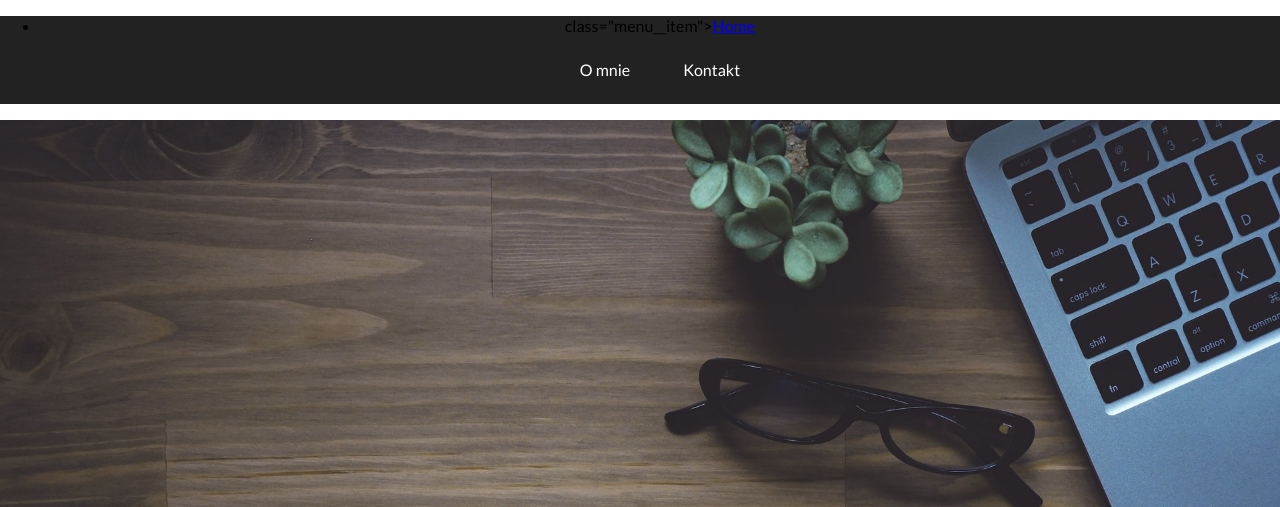
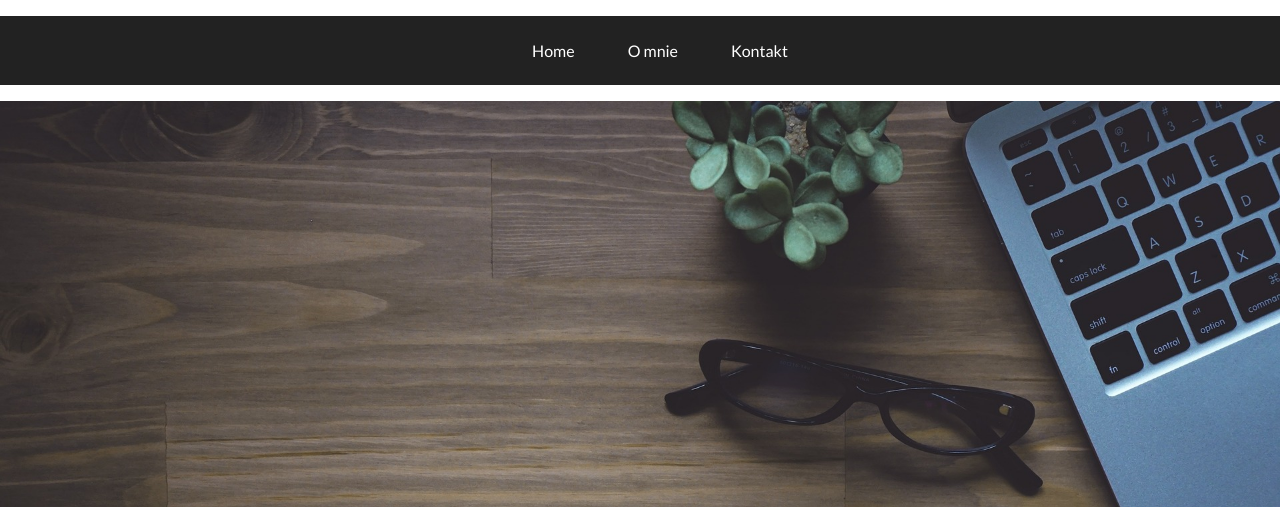
Before and after one commit to aleksandrahannum/html_podstawy, a plain HTML site: page projekt-do-poprawy/index.html in a window 1280 px wide. Shown: the top 507 px of the page. Drawn offline with Linux system fonts and the light colour scheme.

Commit message:
Poprawiono nagłówek

```diff
--- a/projekt-do-poprawy/index.html
+++ b/projekt-do-poprawy/index.html
@@ -12,7 +12,7 @@
 
   <nav class="menu">
     <ul>
-     <li>class="menu__item"><a href="#">Home</a></li>
+     <li class="menu__item"><a href="#">Home</a></li>
      <li class="menu__item"><a href="#about">O mnie</a></li>
      <li class="menu__item"><a href="#contact">Kontakt</a></li>
       </ul>
```
